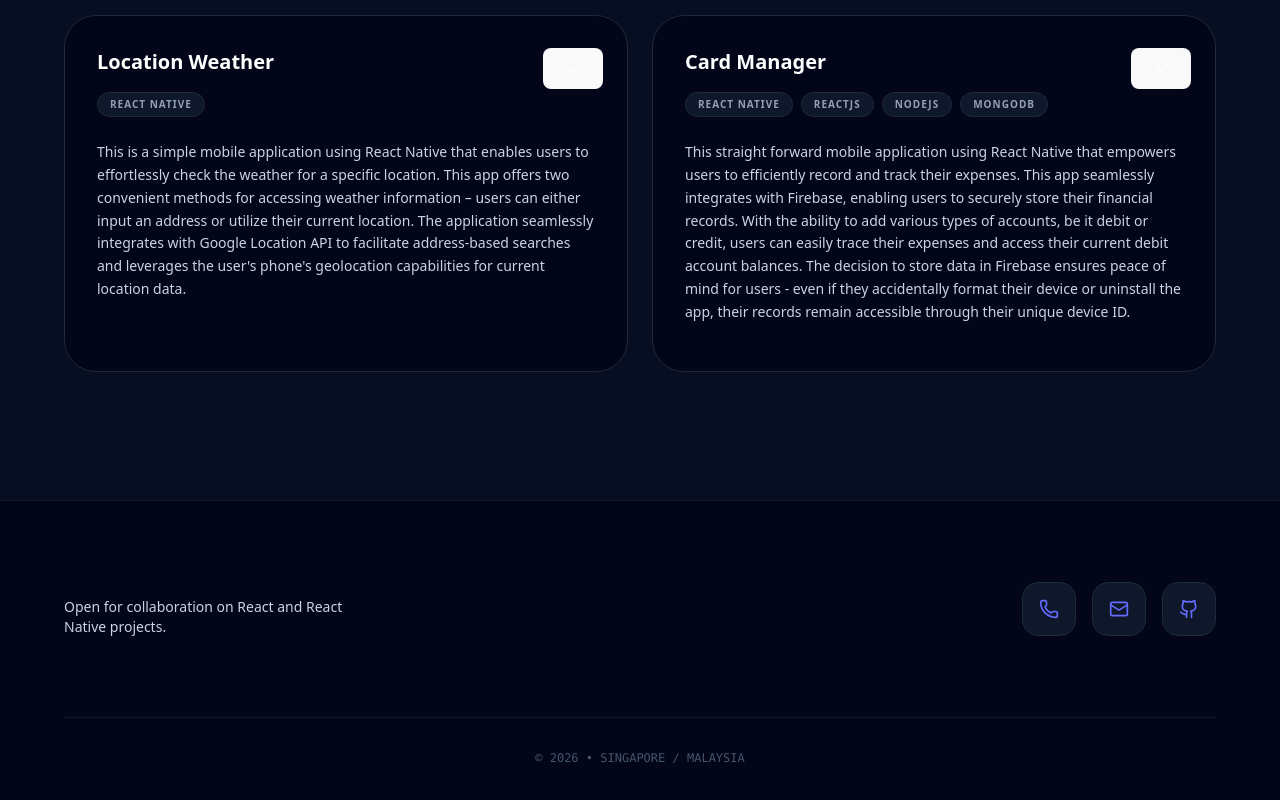
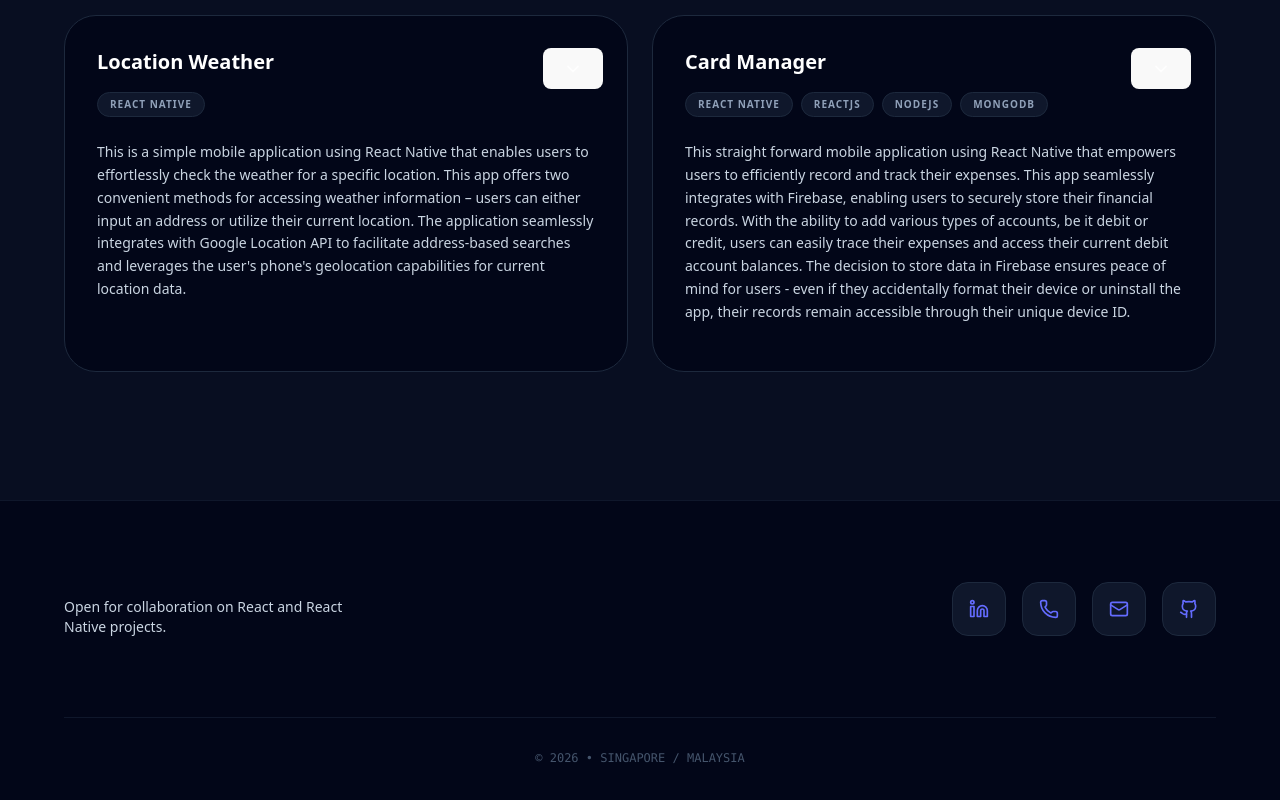
Before and after one commit to ahbii1812/vite-profile, a React (Vite) app: page / in a window 1280 px wide. Shown: the part 4640-5440 px from the top of the page. Built offline with nearby package versions, Linux system fonts and the light colour scheme.

Commit message:
feat: Added linkedin in footer

```diff
--- a/src/features/Footer.tsx
+++ b/src/features/Footer.tsx
@@ -1,4 +1,4 @@
-import { Github, Phone, Mail } from "lucide-react";
+import { Github, Phone, Mail, Linkedin, LinkedinIcon } from "lucide-react";
 
 export default function Footer() {
   return (
@@ -14,6 +14,13 @@ export default function Footer() {
         </div>
 
         <div className="flex gap-4">
+          <a
+            target="_blank"
+            href={import.meta.env.VITE_LINKEDIN}
+            className="p-4 bg-slate-900 rounded-2xl hover:bg-slate-800 transition-colors text-slate-400 hover:text-white border border-slate-800"
+          >
+            <LinkedinIcon size={20} />
+          </a>
           <a
             target="_blank"
             href={`https://wa.me/${import.meta.env.VITE_PHONE_NUMBER}`}
```
